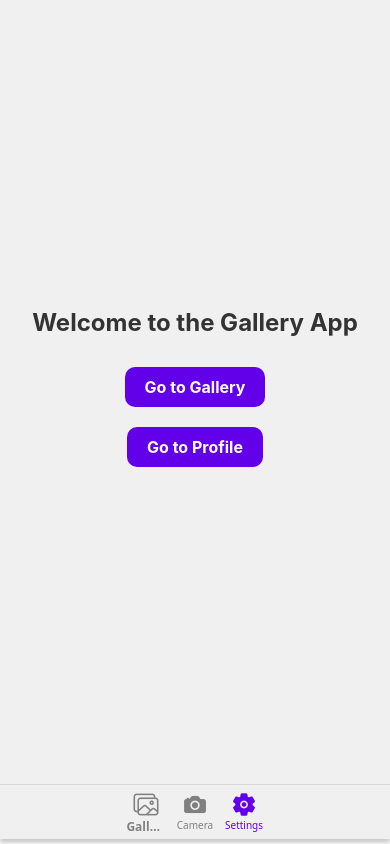
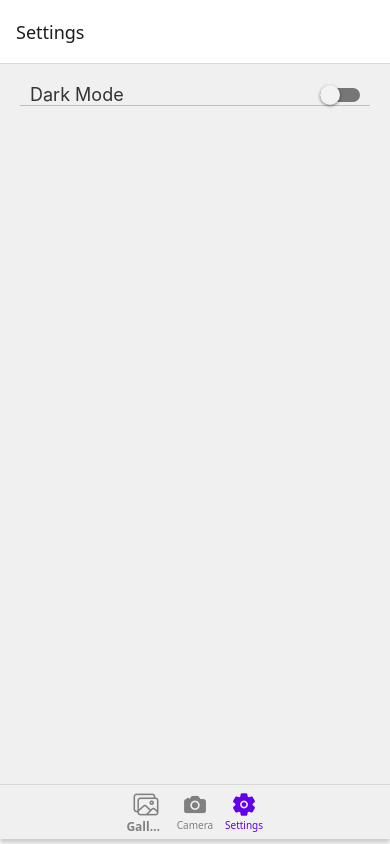
Before and after one commit to Oscarpoco/Gallery, a React Native app: screen /Settings in a window 390 px wide. Built offline with nearby package versions, Linux system fonts and the light colour scheme.

Commit message:
I have created navigations , now I am working on SQLite

```diff
--- a/App.js
+++ b/App.js
@@ -12,14 +12,21 @@ import HomeScreen from './screens/HomeScreen';
 import CameraScreen from './screens/CameraScreen';
 import Settings from './screens/Settings';
 
-// Stack Navigator for Home (optional, if you plan to use deeper navigation)
+
 const HomeStack = createStackNavigator();
 
 const HomeStackNavigator = () => (
   <HomeStack.Navigator>
     <HomeStack.Screen name="HomeMain" component={HomeScreen} options={{ title: 'Gallery' }} />
-    {/* You can add additional screens in the stack if necessary */}
   </HomeStack.Navigator>
+);
+
+const SettingsStack = createStackNavigator();
+
+const SettingsStackNavigator = () => (
+  <SettingsStack.Navigator>
+    <SettingsStack.Screen name="SettingsMain" component={Settings} options={{ title: 'Settings' }} />
+  </SettingsStack.Navigator>
 );
 
 // Bottom Tab Navigator
@@ -76,7 +83,7 @@ const App = () => {
         />
         <Tab.Screen
           name="Settings"
-          component={Settings}
+          component={SettingsStackNavigator}
           options={{
             title: 'Settings',
             tabBarIcon: ({ color, size }) => (
@@ -90,17 +97,6 @@ const App = () => {
   );
 };
 
-const styles = StyleSheet.create({
-  screen: {
-    flex: 1,
-    justifyContent: 'center',
-    alignItems: 'center',
-  },
 
-  text: {
-    fontSize: 20,
-    fontWeight: 'bold',
-  },
-});
 
 export default App;
--- a/app.json
+++ b/app.json
@@ -23,6 +23,9 @@
     },
     "web": {
       "favicon": "./assets/favicon.png"
-    }
+    },
+    "plugins": [
+      "expo-sqlite"
+    ]
   }
 }
--- a/package.json
+++ b/package.json
@@ -21,7 +21,8 @@
     "react-native-safe-area-context": "^4.14.0",
     "react-native-screens": "^4.3.0",
     "react-native-vector-icons": "^10.2.0",
-    "expo-camera": "~16.0.7"
+    "expo-camera": "~16.0.7",
+    "expo-sqlite": "~15.0.3"
   },
   "devDependencies": {
     "@babel/core": "^7.20.0"
--- a/screens/HomeScreen.js
+++ b/screens/HomeScreen.js
@@ -38,11 +38,11 @@ const HomeScreen = ({ navigation }) => {
       />
 
       {/* Button to toggle between grid and list view */}
-      <TouchableOpacity style={styles.toggleButton} onPress={toggleViewMode}>
+      {/* <TouchableOpacity style={styles.toggleButton} onPress={toggleViewMode}>
         <Text style={styles.buttonText}>
           Switch to {viewMode === 'grid' ? 'List' : 'Grid'} View
         </Text>
-      </TouchableOpacity>
+      </TouchableOpacity> */}
 
       {/* Floating button to open camera */}
       <TouchableOpacity
@@ -56,7 +56,8 @@ const HomeScreen = ({ navigation }) => {
 };
 
 const styles = StyleSheet.create({
-  container: {
+  container:
+  {
     flex: 1,
     justifyContent: 'flex-start',
     alignItems: 'center',
@@ -67,41 +68,47 @@ const styles = StyleSheet.create({
   },
 
 
-  imageList: {
+  imageList:
+  {
     flex: 1,
+    marginBottom: 10,
     width: '100%',
-    marginBottom: 70,
   },
 
-  gridItem: {
+  gridItem:
+  {
     flex: 1,
     margin: 10,
     justifyContent: 'center',
     alignItems: 'center',
   },
 
-  listItem: {
+  listItem:
+  {
     flexDirection: 'row',
     marginVertical: 10,
     justifyContent: 'center',
+    alignItems: 'center',
     width: '100%',
-    height: 350,
   },
 
-  gridImage: {
+  gridImage:
+  {
     width: 150,
     height: 150,
-    borderRadius: 8,
+    borderRadius: 10,
   },
 
-  listImage: {
-    width: 100,
-    height: 100,
-    borderRadius: 8,
+  listImage:
+  {
+    width: 300,
+    height: 250,
+    borderRadius: 10,
     marginRight: 10,
   },
 
-  toggleButton: {
+  toggleButton:
+  {
     backgroundColor: '#6200ea',
     paddingVertical: 10,
     paddingHorizontal: 20,
@@ -109,13 +116,15 @@ const styles = StyleSheet.create({
     marginVertical: 10,
   },
 
-  buttonText: {
+  buttonText:
+  {
     color: '#fff',
     fontSize: 16,
     fontWeight: 'bold',
   },
 
-  floatingButton: {
+  floatingButton:
+  {
     position: 'absolute',
     bottom: 20,
     right: 20,
--- a/screens/Settings.js
+++ b/screens/Settings.js
@@ -1,50 +1,90 @@
-import React from 'react';
-import { View, Text, StyleSheet, TouchableOpacity } from 'react-native';
+import React, { useState } from 'react';
+import { View, Text, StyleSheet, TouchableOpacity, Switch } from 'react-native';
 
-// HomeScreen Component
+// Settings Component
 const Settings = ({ navigation }) => {
+  const [isDarkMode, setIsDarkMode] = useState(false);
+
+  const toggleDarkMode = () => {
+    setIsDarkMode((prevState) => !prevState);
+  };
+
   return (
-    <View style={styles.container}>
-      <Text style={styles.title}>Welcome to the Gallery App</Text>
+    <View style={isDarkMode ? styles.darkContainer : styles.container}>
 
-      <TouchableOpacity
-        style={styles.button}
-        onPress={() => navigation.navigate('Gallery')} // Navigate to Gallery screen
-      >
-        <Text style={styles.buttonText}>Go to Gallery</Text>
-      </TouchableOpacity>
+      {/* Theme Toggle */}
+      <View style={styles.settingItem}>
+        <Text style={isDarkMode ? styles.darkSettingText : styles.settingText}>
+          Dark Mode
+        </Text>
+        <Switch
+          value={isDarkMode}
+          onValueChange={toggleDarkMode}
+          thumbColor={isDarkMode ? '#6200ea' : '#f4f3f4'}
+          trackColor={{ false: '#767577', true: '#6200ea' }}
+        />
+      </View>
 
-      <TouchableOpacity
-        style={styles.button}
-        onPress={() => navigation.navigate('Profile')} // Navigate to Profile screen
-      >
-        <Text style={styles.buttonText}>Go to Profile</Text>
-      </TouchableOpacity>
     </View>
   );
 };
 
-// Styles for the HomeScreen
+// Styles for the Settings Component
 const styles = StyleSheet.create({
-  container: {
+  container:
+  {
     flex: 1,
-    justifyContent: 'center',
+    justifyContent: 'flex-start',
     alignItems: 'center',
-    backgroundColor: '#f0f0f0', // Light background color
+    backgroundColor: '#f0f0f0',
+    padding: 20,
+  },
+  darkContainer:
+  {
+    flex: 1,
+    justifyContent: 'flex-start',
+    alignItems: 'center',
+    backgroundColor: '#333',
     padding: 20,
   },
   title: {
-    fontSize: 24,
+    fontSize: 28,
     fontWeight: 'bold',
-    marginBottom: 20,
+    marginBottom: 30,
     color: '#333',
   },
+  darkTitle: {
+    fontSize: 28,
+    fontWeight: 'bold',
+    marginBottom: 30,
+    color: '#fff',
+  },
+  settingItem: {
+    flexDirection: 'row',
+    justifyContent: 'space-between',
+    alignItems: 'center',
+    width: '100%',
+    marginBottom: 20,
+    paddingHorizontal: 10,
+    borderBottomWidth: 1,
+    borderColor: 'rgba(0, 0, 0, .2)',
+  },
+  settingText: {
+    fontSize: 18,
+    color: '#333',
+  },
+  darkSettingText: {
+    fontSize: 18,
+    color: '#fff',
+  },
   button: {
-    backgroundColor: '#6200ea',  // Button color
+    backgroundColor: '#6200ea',
     paddingVertical: 10,
     paddingHorizontal: 20,
     borderRadius: 10,
     marginVertical: 10,
+    width: '100%',
+    alignItems: 'center',
   },
   buttonText: {
     color: '#fff',
```
Also changed, not shown: 1 other file (tests, documents, lock files or other folders).
